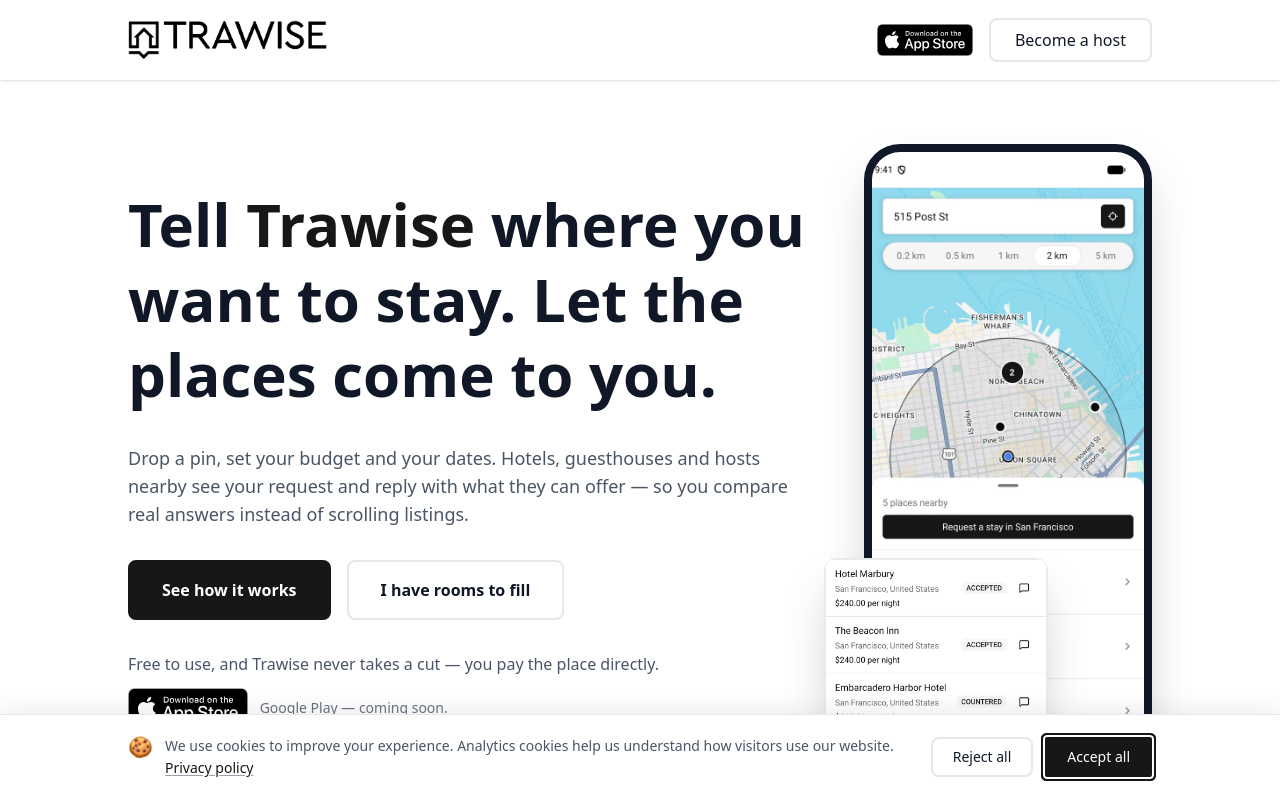
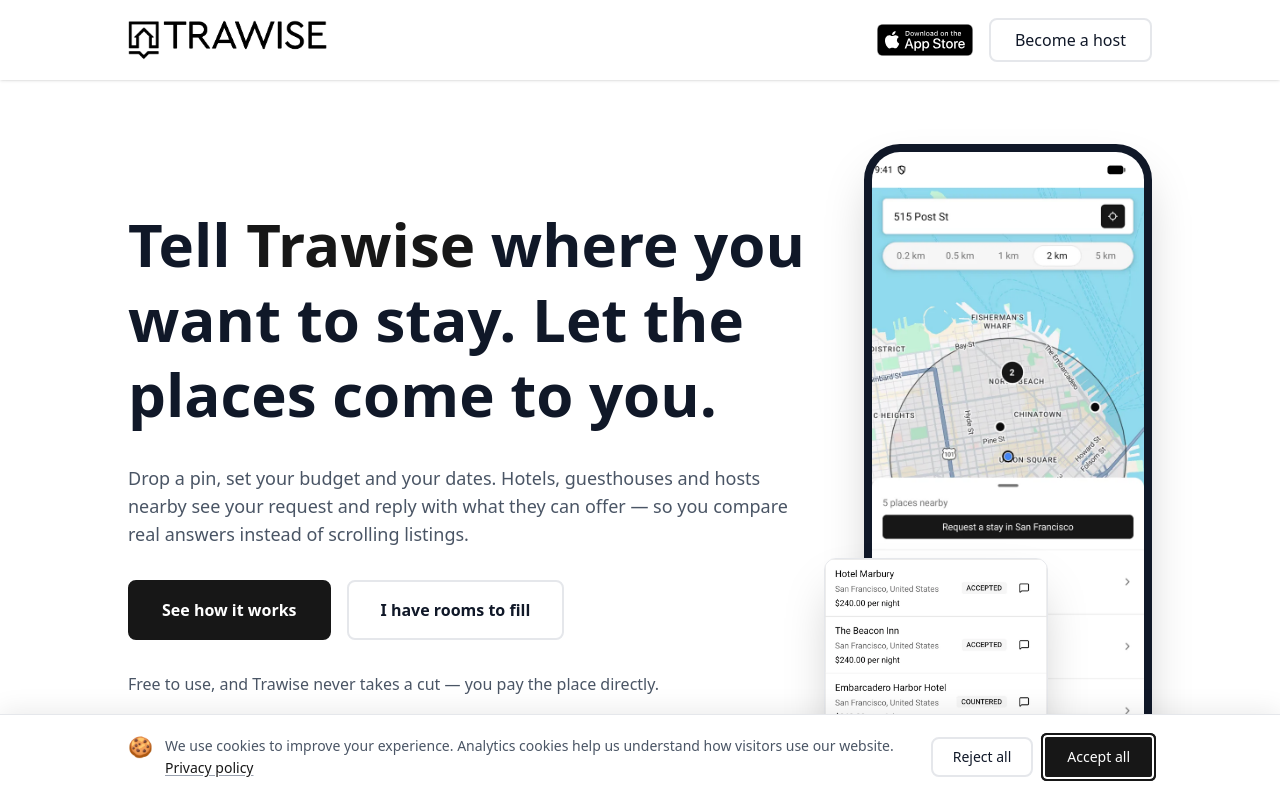
Before and after one commit to Trawise/Trawise.Landing, a React (Vite) app in the folder src/: page / in a window 1280 px wide. Shown: the top 800 px of the page. Built offline with nearby package versions, Linux system fonts and the light colour scheme.

Commit message:
Drop the Google Play note and stop duplicating the App Store badge

```diff
--- a/src/src/components/header.tsx
+++ b/src/src/components/header.tsx
@@ -43,7 +43,8 @@
               className="flex items-center gap-3 sm:gap-4"
             >
               {/* Hidden below sm: at phone widths it would push "Become a
-                  host" into the logo, and it repeats in the hero below. */}
+                  host" into the logo. The hero carries this badge instead
+                  on phones, so the link is never shown twice on one screen. */}
               <a
                 href={APP_STORE_URL}
                 target="_blank"
@@ -52,7 +53,7 @@
               >
                 <img
                   src="/app-store-badge.svg"
-                  alt={t("hero.appStoreAlt")}
+                  alt={t("appStoreAlt")}
                   width={135}
                   height={40}
                   loading="eager"
--- a/src/src/components/hero.tsx
+++ b/src/src/components/hero.tsx
@@ -89,16 +89,17 @@
 
             <div className="space-y-3">
               <p className="text-base text-gray-600">{t("hero.free")}</p>
-              <div className="flex flex-wrap items-center gap-3">
+              {/* sm and up: the header carries this badge instead, so the
+                  same link isn't shown twice on one screen. */}
               <a
                 href={APP_STORE_URL}
                 target="_blank"
                 rel="noopener noreferrer"
-                  className="rounded-lg focus:outline-none focus:ring-2 focus:ring-offset-2 focus:ring-brand-600"
+                className="sm:hidden inline-flex rounded-lg focus:outline-none focus:ring-2 focus:ring-offset-2 focus:ring-brand-600"
               >
                 <img
                   src="/app-store-badge.svg"
-                    alt={t("hero.appStoreAlt")}
+                  alt={t("appStoreAlt")}
                   width={135}
                   height={40}
                   loading="lazy"
@@ -107,11 +108,6 @@
                 />
                 <span className="sr-only"> ({t("opensInNewTab")})</span>
               </a>
-                {/* Said plainly rather than shown as a store badge: Google
-                    Play isn't live yet, so there's no listing for one to
-                    link to. */}
-                <p className="text-sm text-gray-500">{t("hero.storeNote")}</p>
-              </div>
             </div>
           </div>
 
--- a/src/src/i18n/locales/en.json
+++ b/src/src/i18n/locales/en.json
@@ -15,8 +15,6 @@
     "free": "Free to use, and Trawise never takes a cut — you pay the place directly.",
     "seeHowItWorks": "See how it works",
     "hostCta": "I have rooms to fill",
-    "appStoreAlt": "Download on the App Store",
-    "storeNote": "Google Play — coming soon.",
     "mapAlt": "The Trawise app showing a map of San Francisco with five places within two kilometres of a dropped pin, listed underneath",
     "offerAlt": "Three replies to one request — two places accepted at $240 a night, a third countered at $268"
   },
@@ -179,6 +177,7 @@
     "termsOfService": "The terms you agree to when you use Trawise, and what Trawise is and is not responsible for."
   },
   "opensInNewTab": "opens in a new tab",
+  "appStoreAlt": "Download on the App Store",
   "faq": {
     "title": "Frequently asked questions",
     "subtitle": "How Trawise works and what happens after a place says yes.",
--- a/src/src/i18n/locales/es.json
+++ b/src/src/i18n/locales/es.json
@@ -15,8 +15,6 @@
     "free": "Gratis, y Trawise nunca se lleva una comisión: pagas directamente al alojamiento.",
     "seeHowItWorks": "Ver cómo funciona",
     "hostCta": "Tengo habitaciones que llenar",
-    "appStoreAlt": "Descárgala en App Store",
-    "storeNote": "Google Play, muy pronto.",
     "mapAlt": "La aplicación de Trawise con un mapa de San Francisco y cinco alojamientos a menos de dos kilómetros del punto elegido, listados debajo",
     "offerAlt": "Tres respuestas a una misma solicitud: dos alojamientos aceptaron 240 $ por noche y un tercero contraofertó 268 $"
   },
@@ -179,6 +177,7 @@
     "termsOfService": "Las condiciones que aceptas al usar Trawise, y de qué se responsabiliza y de qué no se responsabiliza Trawise."
   },
   "opensInNewTab": "se abre en una pestaña nueva",
+  "appStoreAlt": "Descárgala en App Store",
   "faq": {
     "title": "Preguntas frecuentes",
     "subtitle": "Cómo funciona Trawise y qué ocurre cuando un alojamiento dice sí.",
--- a/src/src/i18n/locales/it.json
+++ b/src/src/i18n/locales/it.json
@@ -15,8 +15,6 @@
     "free": "Gratis, e Trawise non trattiene alcuna commissione: paghi direttamente la struttura.",
     "seeHowItWorks": "Scopri come funziona",
     "hostCta": "Ho camere da riempire",
-    "appStoreAlt": "Scaricala su App Store",
-    "storeNote": "Google Play in arrivo.",
     "mapAlt": "L'app Trawise con una mappa di San Francisco e cinque strutture entro due chilometri dal segnaposto, elencate sotto",
     "offerAlt": "Tre risposte alla stessa richiesta: due strutture hanno accettato 240 $ a notte, una terza ha proposto 268 $"
   },
@@ -179,6 +177,7 @@
     "termsOfService": "Le condizioni che accetti usando Trawise, e di che cosa Trawise risponde e di che cosa non risponde."
   },
   "opensInNewTab": "si apre in una nuova scheda",
+  "appStoreAlt": "Scaricala su App Store",
   "faq": {
     "title": "Domande frequenti",
     "subtitle": "Come funziona Trawise e cosa succede quando una struttura dice sì.",
--- a/src/src/i18n/locales/sv.json
+++ b/src/src/i18n/locales/sv.json
@@ -15,8 +15,6 @@
     "free": "Gratis att använda, och Trawise tar aldrig någon andel — du betalar boendet direkt.",
     "seeHowItWorks": "Se hur det fungerar",
     "hostCta": "Jag har rum att fylla",
-    "appStoreAlt": "Ladda ner från App Store",
-    "storeNote": "Google Play kommer snart.",
     "mapAlt": "Trawise-appen med en karta över San Francisco och fem boenden inom två kilometer från den utsatta nålen, listade under",
     "offerAlt": "Tre svar på samma förfrågan – två boenden accepterade 240 $ per natt, ett tredje lade ett motbud på 268 $"
   },
@@ -179,6 +177,7 @@
     "termsOfService": "Villkoren du godkänner när du använder Trawise, och vad Trawise ansvarar och inte ansvarar för."
   },
   "opensInNewTab": "öppnas i en ny flik",
+  "appStoreAlt": "Ladda ner från App Store",
   "faq": {
     "title": "Vanliga frågor",
     "subtitle": "Så fungerar Trawise och vad som händer när ett boende säger ja.",
```
Lines whose indentation alone changed are shown as unchanged.
